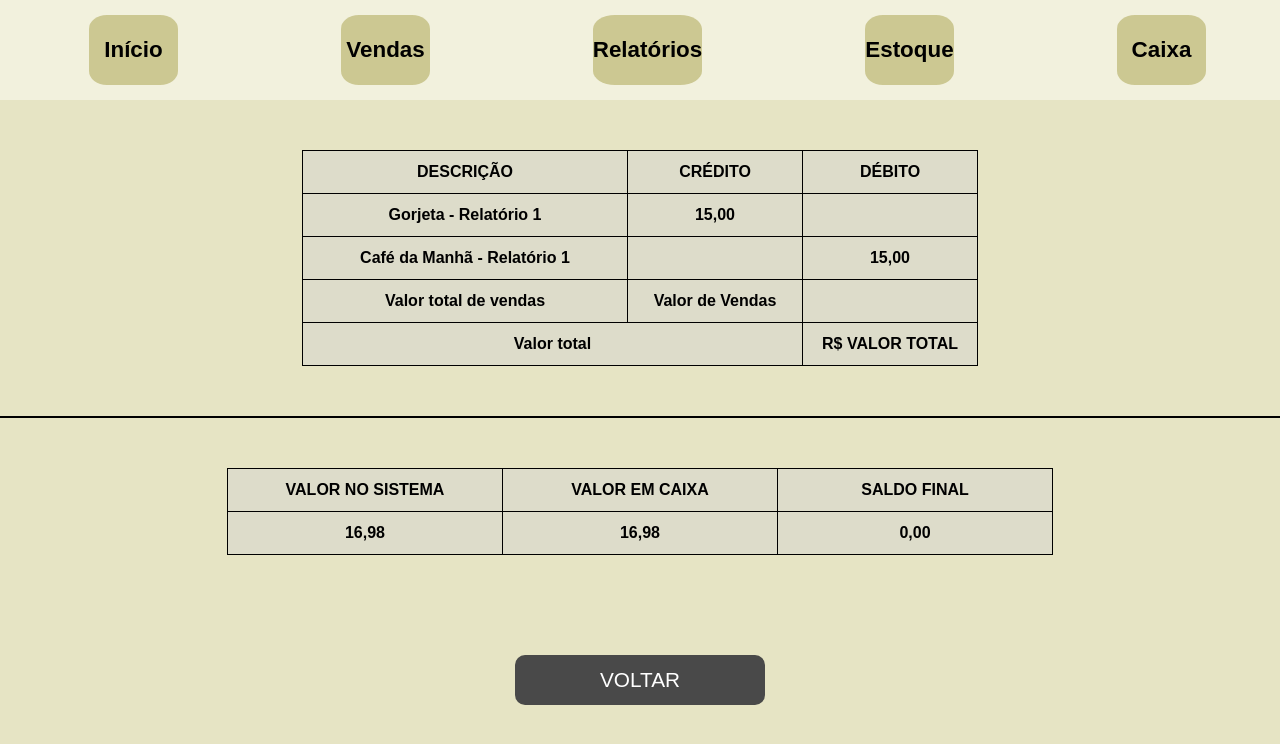
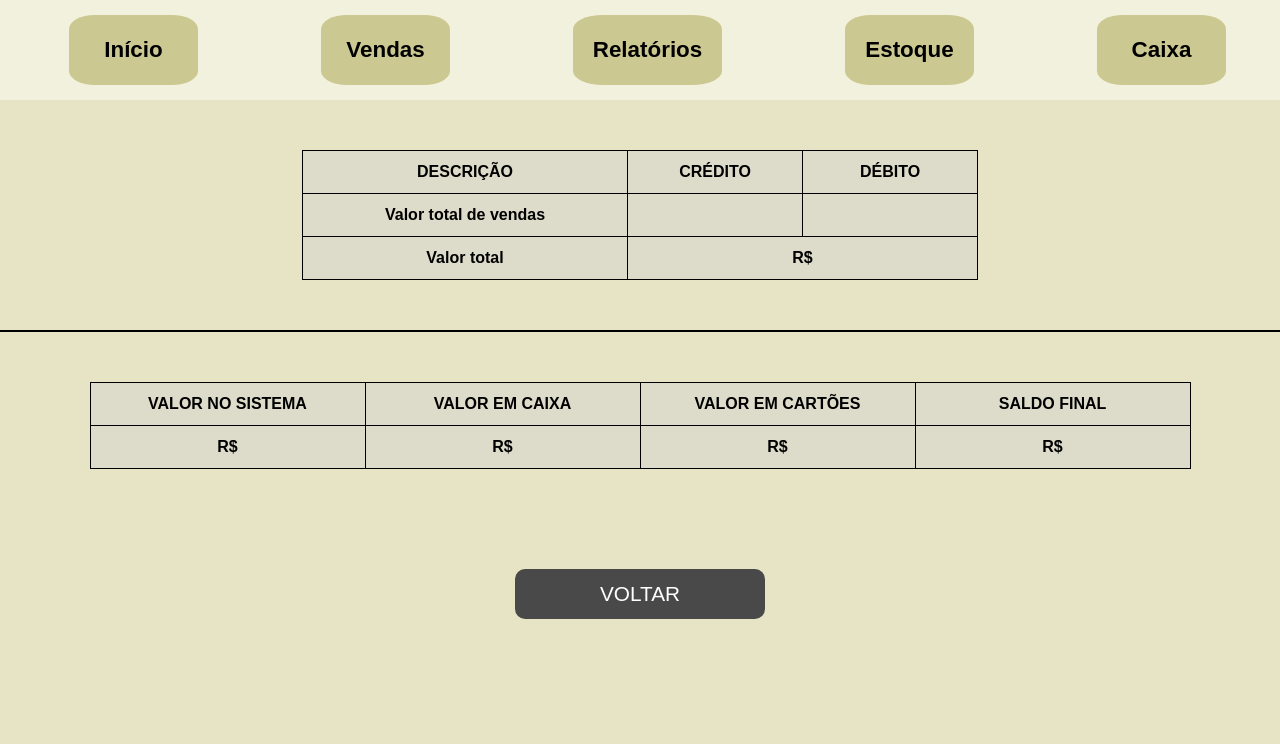
Before and after one commit to DiogoMelloDM7/Sistema-Mercearia, a Django app: page /relatoriocaixa/1 in a window 1280 px wide. Shown: the top 744 px of the page. Run offline with Django 4.2, Linux system fonts and the light colour scheme; data comes from the database, SQL or seed files in the repository; both versions use the stored data as it was after the commit; lists and menus that the app fills with data are empty.

Commit message:
Finalizando projeto

```diff
--- a/sistema/templates/relatorioCaixa.html
+++ b/sistema/templates/relatorioCaixa.html
@@ -8,6 +8,14 @@
 
 {% block content %}
 
+{% if messages %}
+    {% for message in messages %}
+        <div id="error-message" class="{% if message.tags == 'error' %}alert-danger{% elif message.tags == 'success' %}alert-success{% endif %}" style="display: none;">
+                    <span>{{ message }}<span>
+        </div>
+    {% endfor %}
+{% endif %}
+
 <div>
     <div style="height: 50px;">
     </div>
@@ -17,29 +25,29 @@
         </tr>
         {% for credit in object.credito.all %}
         <tr>
-            <th>{{ credit }} <th>{{ credit.valor }}<th>
+            <th>{{ credit }} <th>{{ credit.valor|floatformat:"2" }}<th>
         </tr>
         {% endfor %}
         {% for debit in object.debito.all %}
         <tr>
-            <th>{{ debit }} <th><th>{{ debit.valor }}
+            <th>{{ debit }} <th><th>{{ debit.valor|floatformat:"2" }}
         </tr>
         {% endfor %}
         <tr>
-            <th>Valor total de vendas<th>Valor de Vendas<th>
+            <th>Valor total de vendas<th>{{ valor_total_vendas|floatformat:"2" }}<th>
         </tr>
         <tr>
-            <th colspan="2">Valor total<th> R$ VALOR TOTAL
+            <th>Valor total<th colspan="2"> R$ {{ valor_total|floatformat:"2" }}
         </tr>
     </table>
     <div style='background-color: black; height:2px; margin-top:50px; margin-bottom:50px;'>
     </div>
     <table>
         <tr>
-            <th>VALOR NO SISTEMA<th>VALOR EM CAIXA<th>SALDO FINAL
+            <th>VALOR NO SISTEMA<th>VALOR EM CAIXA<th>VALOR EM CARTÕES<th>SALDO FINAL
         </tr>
         <tr>
-            <th style="width: 250px;">{{ object.valorSistema }}<th style="width: 250px;">{{ object.valorCaixa }}<th style="width: 250px;">{{ object.saldoFinal }}
+            <th style="width: 250px;">R$ {{ object.valorSistema|floatformat:"2" }}<th style="width: 250px;">R$ {{ object.valorCaixa|floatformat:"2" }}<th style="width: 250px;">R$ {{ object.valorCartao|floatformat:"2" }}<th style="width: 250px;">R$ {{ object.saldoFinal|floatformat:"2" }}
         </tr>
     </table>
 <div class="div-botao-voltar">
--- a/sistema/templates/relatorioVendas.html
+++ b/sistema/templates/relatorioVendas.html
@@ -8,6 +8,8 @@
 
 {% block content %}
 
+
+
 <div>
     <div style="height: 50px;">
     </div>
@@ -17,11 +19,11 @@
         </tr>
         {% for venda in object.vendas.all %}
         <tr>
-            <th>{{ venda }} <th>{{ venda.valor }}
+            <th>{{ venda }} <th>R$ {{ venda.valor|floatformat:"2" }}
         </tr>
         {% endfor %}
         <tr>
-            <th>VALOR TOTAL <th> R$ Valor
+            <th>VALOR TOTAL <th>R$ {{ object.valorfinal|floatformat:"2" }}
         </tr>
     </table>
     <div class="div-botao-voltar">
--- a/sistema/views.py
+++ b/sistema/views.py
@@ -3,7 +3,7 @@
 from .models import RelatorioVendas, RelatorioCaixa, Produto, Credito, Debito, Venda, ItensVenda, Cartao
 from django.contrib import messages
 from django.urls import reverse
-from django.db.models import Q
+from django.db.models import Q, Sum
 from datetime import date, datetime
 from decimal import Decimal, ROUND_DOWN
 
@@ -156,12 +156,12 @@
         if tipo_relatorio == "relatorio-caixa":
             # Consulta para relatório de caixa entre datas
             relatorios_caixa = RelatorioCaixa.objects.filter(data__date__range=(data_inicial, data_final))
-            lista_relatorios_caixa = [(relatorio.data.date(), relatorio.valorSistema, relatorio.valorCaixa) for relatorio in relatorios_caixa]
+            lista_relatorios_caixa = [(relatorio.data.date(), relatorio.valorSistema, relatorio.valorCaixa, relatorio.pk) for relatorio in relatorios_caixa]
 
         elif tipo_relatorio == "relatorio-vendas":
             # Consulta para relatório de vendas entre datas
             relatorios_vendas = RelatorioVendas.objects.filter(data__date__range=(data_inicial, data_final))
-            lista_relatorios_venda = [(relatorio.data.date(), relatorio.valorfinal) for relatorio in relatorios_vendas]
+            lista_relatorios_venda = [(relatorio.data.date(), relatorio.valorfinal, relatorio.pk) for relatorio in relatorios_vendas]
 
     return render(request, "relatorios.html", {"lista_relatorios_venda": lista_relatorios_venda, "lista_relatorios_caixa": lista_relatorios_caixa})
 
@@ -261,7 +261,7 @@
                     valor = valor.replace(",",".")
                     valor = Decimal(valor)
                     relatorio.valorSistema -= valor
-                    relatorio.saldoFinal = relatorio.valorCaixa - relatorio.valorSistema
+                    relatorio.saldoFinal = (relatorio.valorCaixa + relatorio.valorCartao) - relatorio.valorSistema
                     relatorio.save()
                     Debito.objects.create(descricao=descricao, valor=valor, relatorio_caixa=relatorio)
             except:
@@ -284,7 +284,7 @@
                     valor = valor.replace(",",".")
                     valor = Decimal(valor)
                     relatorio.valorSistema += valor
-                    relatorio.saldoFinal = relatorio.valorCaixa - relatorio.valorSistema
+                    relatorio.saldoFinal = (relatorio.valorCaixa + relatorio.valorCartao) - relatorio.valorSistema
                     relatorio.save()
                     Credito.objects.create(descricao=descricao, valor=valor, relatorio_caixa=relatorio)
             except:
@@ -304,6 +304,27 @@
 class RelatorioDeCaixa(DetailView):
     template_name = "relatorioCaixa.html"
     model = RelatorioCaixa
+
+    def get_context_data(self, **kwargs):
+       try:
+            context = super().get_context_data(**kwargs)
+            relatorio = self.get_object()
+            date = relatorio.data.date()
+            relatorio_venda = get_object_or_404(RelatorioVendas, data__date=date)
+            valor_total_vendas = relatorio_venda.valorfinal
+            context['valor_total_vendas'] = valor_total_vendas
+
+            valorcredito = relatorio.credito.aggregate(Sum('valor'))['valor__sum'] or 0
+            valordebito = relatorio.debito.aggregate(Sum('valor'))['valor__sum'] or 0
+
+            valor_total = (valor_total_vendas + valorcredito) - valordebito
+            context['valor_total'] = valor_total
+
+            return context
+       except:
+           messages.error(self.request, "Ocorreu um erro ao carregar o relatório, parece que algumas informações foram corrompidas!")
+           return
+
 
 
 class EditarProduto(DetailView):
--- a/static/css/style.css
+++ b/static/css/style.css
@@ -1,13 +1,35 @@
 *{
     margin:0; padding: 0; font-family: Arial, Helvetica, sans-serif;
 }
+
+/* width */
+::-webkit-scrollbar {
+    width: 10px;
+  }
+
+  /* Track */
+  ::-webkit-scrollbar-track {
+    box-shadow: inset 0 0 5px #e6e4c4;
+    border-radius: 10px;
+  }
+
+  /* Handle */
+  ::-webkit-scrollbar-thumb {
+    background: #afaf6f;
+    border-radius: 10px;
+  }
+
+  /* Handle on hover */
+  ::-webkit-scrollbar-thumb:hover {
+    background: #999782a2;
+  }
 
 .secao-de-opcoes{
     background-color:#f2f1dd; height:100px; display:flex; justify-content: space-around;
 }
 
 .opcao-navbar{
-    color:black; font-size: 1.4rem; font-weight: 700; text-decoration: none; margin-left: 15px; display:flex; align-items: center; background-color:#ccc892; border-radius: 20%; min-width: 7%; justify-content: center; margin-top: 15px; margin-bottom: 15px;
+    color:black; font-size: 1.4rem; font-weight: 700; text-decoration: none; margin-left: 15px; display:flex; align-items: center; background-color:#ccc892; border-radius: 20%; min-width: 7%; justify-content: center; margin-top: 15px; margin-bottom: 15px; padding: 5px 20px;
 }
 
 .opcao-navbar:hover{
```
Also changed, not shown: other parts of static/css/style.css (+59 -5 lines), sistema/templates/relatorios.html (+5 -5 lines), db.sqlite3.
